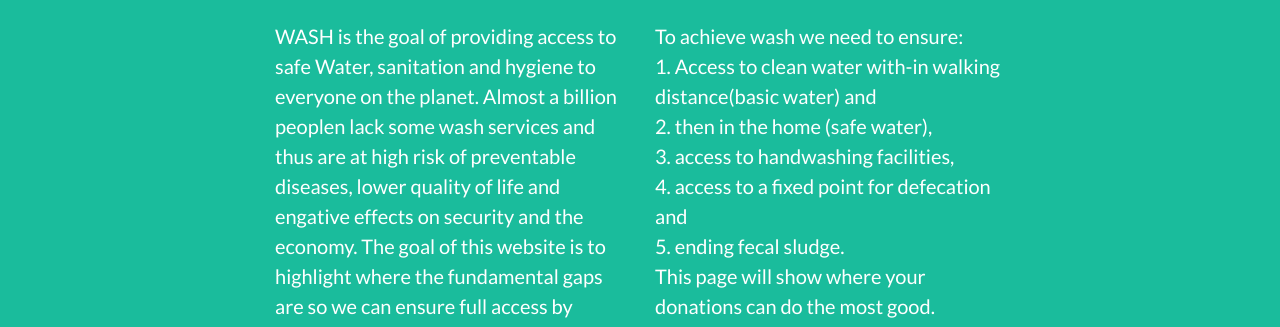
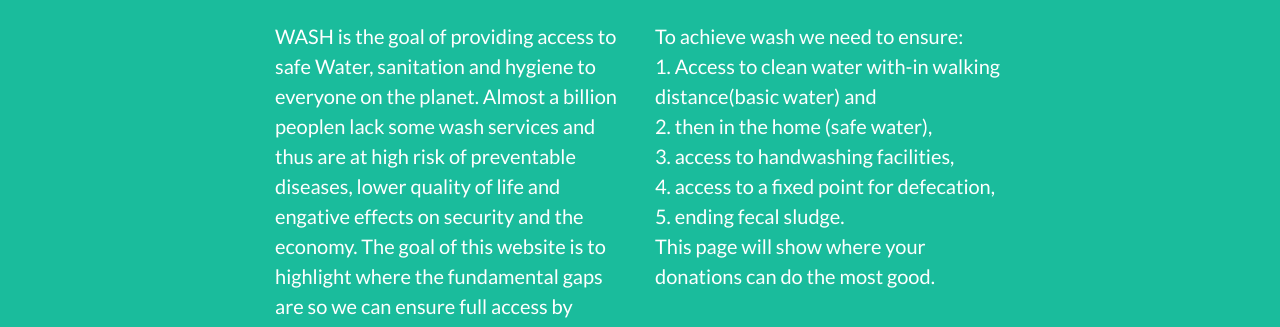
Before and after one commit to yzwu1209/WASH_Visualization, a website with bundled scripts: page Project_Webpage/index.html in a window 1280 px wide. Shown: the part 615-942 px from the top of the page. Built offline with nearby package versions, Linux system fonts and the light colour scheme; files whose address does not match are found by name.

Commit message:
minor update on overview wording

```diff
--- a/Project_Webpage/index.html
+++ b/Project_Webpage/index.html
@@ -74,7 +74,7 @@
           <p class="lead", align = "left"> WASH is the goal of providing access to safe Water, sanitation and hygiene to everyone on the planet. Almost a billion peoplen lack some wash services and thus are at high risk of preventable diseases, lower quality of life and engative effects on security and the economy. The goal of this website is to highlight where the fundamental gaps are so we can ensure full access by 2030.
         </div>
         <div class="col-lg-4 mr-auto">
-          <p class="lead", align = "left">To achieve wash we need to ensure: <br> 1. Access to clean water with-in walking distance(basic water) and <br> 2. then in the home (safe water), <br> 3. access to handwashing facilities, <br>4. access to a fixed point for defecation and <br>5. ending fecal sludge. <br>This page will show where your donations can do the most good. </p>
+          <p class="lead", align = "left">To achieve wash we need to ensure: <br> 1. Access to clean water with-in walking distance(basic water) and <br> 2. then in the home (safe water), <br> 3. access to handwashing facilities, <br>4. access to a fixed point for defecation, <br>5. ending fecal sludge. <br>This page will show where your donations can do the most good. </p>
         </div>
       </div>
 
```
